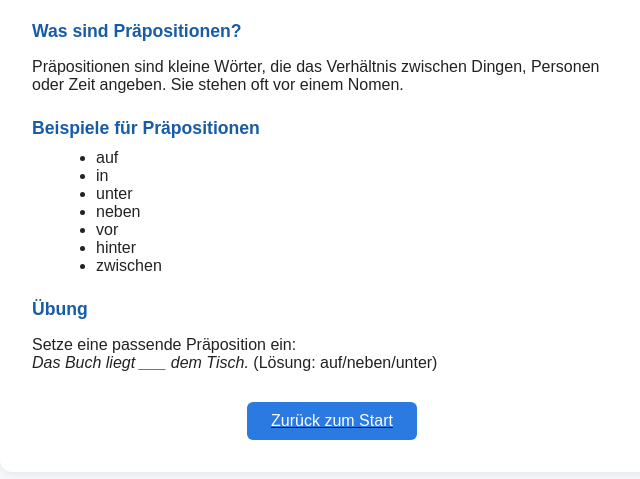
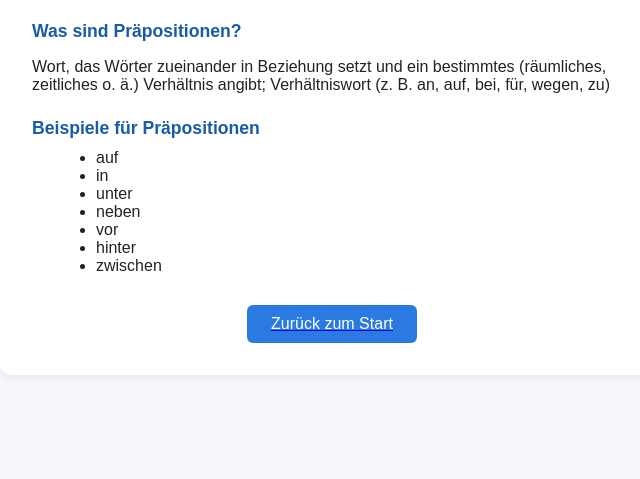
Before and after one commit to EgonS-p/Bestimmungsschl-ssel-Wotarten2, a plain HTML site: page Präpositionen.html in a window 1280 px wide. Shown: the part 133-612 px from the top of the page, without its empty margins (308-948 px from the left). Drawn offline with Linux system fonts and the light colour scheme.

Commit message:
Update Präpositionen.html

```diff
--- a/Präpositionen.html
+++ b/Präpositionen.html
@@ -18,7 +18,7 @@
         <h1>Präpositionen</h1>
         <section>
             <h2>Was sind Präpositionen?</h2>
-            <p>Präpositionen sind kleine Wörter, die das Verhältnis zwischen Dingen, Personen oder Zeit angeben. Sie stehen oft vor einem Nomen.</p>
+            <p>Wort, das Wörter zueinander in Beziehung setzt und ein bestimmtes (räumliches, zeitliches o. ä.) Verhältnis angibt; Verhältniswort (z. B. an, auf, bei, für, wegen, zu)</p>
         </section>
         <section>
             <h2>Beispiele für Präpositionen</h2>
@@ -32,11 +32,7 @@
                 <li>zwischen</li>
             </ul>
         </section>
-        <section>
-            <h2>Übung</h2>
-            <p>Setze eine passende Präposition ein:<br>
-            <em>Das Buch liegt ___ dem Tisch.</em> (Lösung: auf/neben/unter)</p>
-        </section>
+
         <a href="index.html"><button>Zurück zum Start</button></a>
     </main>
 </body>
```
